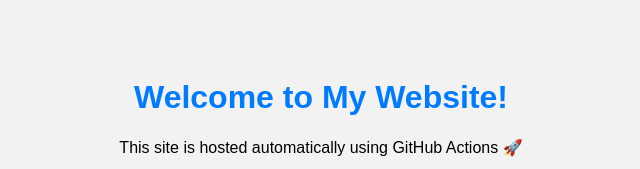
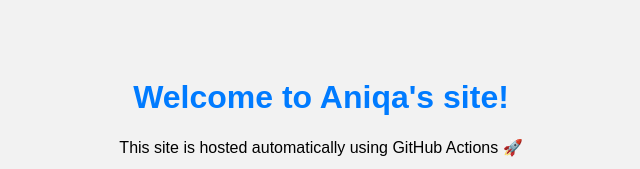
Before and after one commit to Aniqa990/Git-action-REPO, a plain HTML site: page index.html in a window 1280 px wide. Shown: the top 169 px of the page, without its empty margins (319-959 px from the left). Drawn offline with Linux system fonts and the light colour scheme.

Commit message:
Update header text to welcome Aniqa

```diff
--- a/index.html
+++ b/index.html
@@ -7,7 +7,7 @@
   <link rel="stylesheet" href="style.css">
 </head>
 <body>
-  <h1>Welcome to My Website!</h1>
+  <h1>Welcome to Aniqa's site!</h1>
   <p>This site is hosted automatically using GitHub Actions 🚀</p>
 
   <button onclick="showMessage()">Click Me!</button>
```
